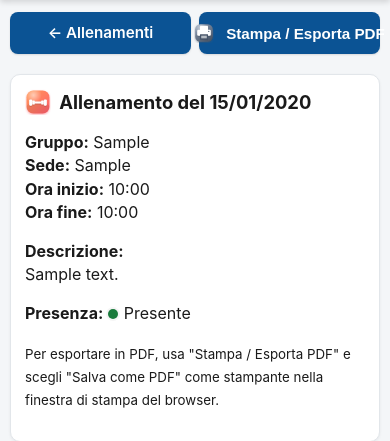
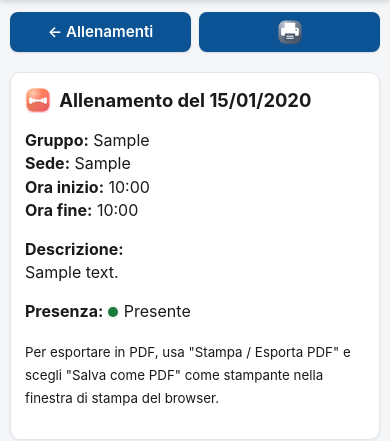
Before and after one commit to claudioaghito/swim_team, a Flask app: page /atleta/allenamenti/1 in a window 390 px wide. Shown: the part 131-572 px from the top of the page. Run offline with Flask 3, Linux system fonts and the light colour scheme; a user stored in the database is signed in; tables that the repository leaves empty hold one stand-in row (values such as "Sample post").

Commit message:
Pulsanti Stampa/Esporta PDF solo icona; icone piu' grandi nei pulsanti senza ingrandire i pulsanti; corretto testo che usciva dal riquadro
- Pulsanti "Stampa" / "Stampa / Esporta PDF" ora solo icona, con tooltip
  (stesso trattamento di Modifica/Salva/Apri/Elimina)
- Icone dentro i pulsanti ingrandite (20px -> 26px) compensando con meno
  padding, cosi' il rettangolo del pulsante resta della stessa dimensione
  di prima
- Su mobile, le etichette lunghe nella barra comandi (es. "Movimenti
  contabili", "Archivio (passati)") ora vanno a capo dentro il pulsante
  invece di uscire dal riquadro blu

Co-Authored-By: Claude Sonnet 5 <noreply@anthropic.com>

```diff
--- a/static/css/style.css
+++ b/static/css/style.css
@@ -178,7 +178,7 @@ h3 { font-size: 1.05em; margin-top: 0; color: var(--blue-dark); }
     background: var(--btn-bg);
     color: white;
     border: none;
-    padding: 10px 18px;
+    padding: 7px 15px;
     border-radius: 8px;
     text-decoration: none;
     cursor: pointer;
@@ -191,6 +191,7 @@ h3 { font-size: 1.05em; margin-top: 0; color: var(--blue-dark); }
     transition: background-color 0.15s ease, transform 0.05s ease, box-shadow 0.15s ease;
     box-shadow: 0 1px 2px rgba(0,0,0,0.12);
 }
+.btn .icon, button .icon { width: 26px; height: 26px; margin-right: 0; }
 .btn:hover, button:hover { background: var(--btn-bg-hover); box-shadow: 0 2px 6px rgba(0,0,0,0.18); }
 .btn:active, button:active { transform: translateY(1px); }
 .btn:focus-visible, button:focus-visible, input:focus-visible {
@@ -332,6 +333,7 @@ h1 .icon, h2 .icon, h3 .icon { width: 26px; height: 26px; vertical-align: -6px;
     }
     .actions .btn, .actions button, .actions form { justify-content: center; width: 100%; margin: 0; }
     .actions form button { width: 100%; margin-top: 0; }
+    .actions .btn, .actions button { white-space: normal; text-align: center; }
 
     .table th, .table td { padding: 8px 6px; font-size: 0.9em; }
 
--- a/templates/admin/dettaglio_allenamento.html
+++ b/templates/admin/dettaglio_allenamento.html
@@ -4,7 +4,7 @@
 <div class="actions no-print">
     <a class="btn" href="{{ url_for('admin.lista_allenamenti') }}">&larr; Allenamenti</a>
     <a class="btn" href="{{ url_for('admin.modifica_allenamento', allenamento_id=allenamento.id) }}" title="Modifica">{{ icon('modifica') }}</a>
-    <button type="button" class="btn" onclick="window.print()">{{ icon('stampa') }} Stampa / Esporta PDF</button>
+    <button type="button" class="btn" onclick="window.print()" title="Stampa / Esporta PDF">{{ icon('stampa') }}</button>
     <form method="POST" action="{{ url_for('admin.elimina_allenamento', allenamento_id=allenamento.id) }}"
           onsubmit="return confirmSubmit(this, 'Eliminare questo allenamento?');" style="display:inline;">
         <button type="submit" class="btn-danger" title="Elimina">{{ icon('elimina') }}</button>
--- a/templates/admin/dettaglio_atleta.html
+++ b/templates/admin/dettaglio_atleta.html
@@ -30,7 +30,7 @@
         {% if atleta.cartellino_file %}
             <img src="{{ url_for('admin.cartellino_atleta', atleta_id=atleta.id) }}" alt="Cartellino" class="cartellino-img" id="cartellino-img">
             <div class="actions no-print">
-                <button type="button" class="btn" onclick="window.print()">{{ icon('stampa') }} Stampa cartellino</button>
+                <button type="button" class="btn" onclick="window.print()" title="Stampa cartellino">{{ icon('stampa') }}</button>
             </div>
         {% else %}
             <p>Nessun cartellino caricato.</p>
--- a/templates/admin/dettaglio_gara.html
+++ b/templates/admin/dettaglio_gara.html
@@ -4,7 +4,7 @@
 <div class="actions no-print">
     <a class="btn" href="{{ url_for('admin.lista_gare') }}">&larr; Tornei</a>
     <a class="btn" href="{{ url_for('admin.modifica_gara', gara_id=gara.id) }}" title="Modifica torneo">{{ icon('modifica') }}</a>
-    <button type="button" class="btn" onclick="window.print()">{{ icon('stampa') }} Stampa / Esporta PDF iscritti</button>
+    <button type="button" class="btn" onclick="window.print()" title="Stampa / Esporta PDF iscritti">{{ icon('stampa') }}</button>
     <form method="POST" action="{{ url_for('admin.elimina_gara', gara_id=gara.id) }}"
           onsubmit="return confirmSubmit(this, 'Eliminare definitivamente il torneo {{ gara.nome }}? Verranno eliminate anche tutte le iscrizioni degli atleti a questo torneo.');" style="display:inline;">
         <button type="submit" class="btn-danger" title="Elimina torneo">{{ icon('elimina') }}</button>
--- a/templates/admin/elenco_formazioni_staffetta.html
+++ b/templates/admin/elenco_formazioni_staffetta.html
@@ -9,7 +9,7 @@
     {% else %}
         <a class="btn" href="{{ url_for('admin.dashboard') }}">&larr; Home</a>
     {% endif %}
-    <button type="button" class="btn" onclick="window.print()">{{ icon('stampa') }} Stampa / Esporta PDF</button>
+    <button type="button" class="btn" onclick="window.print()" title="Stampa / Esporta PDF">{{ icon('stampa') }}</button>
     {% if formazioni %}
     <form method="POST" action="{{ url_for('admin.elimina_tutte_formazioni_staffetta') }}"
           onsubmit="return confirmSubmit(this, 'Eliminare TUTTE le formazioni salvate? Operazione non reversibile.');" style="display:inline;">
--- a/templates/admin/statistiche_presenze.html
+++ b/templates/admin/statistiche_presenze.html
@@ -5,7 +5,7 @@
 
 <div class="actions no-print">
     <a class="btn" href="{{ url_for('admin.lista_allenamenti') }}">&larr; Allenamenti</a>
-    <button type="button" class="btn" onclick="window.print()">{{ icon('stampa') }} Stampa / Esporta PDF</button>
+    <button type="button" class="btn" onclick="window.print()" title="Stampa / Esporta PDF">{{ icon('stampa') }}</button>
 </div>
 
 <p><small>Percentuale di presenza calcolata sugli allenamenti gia' svolti (totale: {{ totale_allenamenti }}).</small></p>
--- a/templates/athlete/dettaglio_allenamento.html
+++ b/templates/athlete/dettaglio_allenamento.html
@@ -3,7 +3,7 @@
 {% block content %}
 <div class="actions no-print">
     <a class="btn" href="{{ url_for('athlete.lista_allenamenti') }}">&larr; Allenamenti</a>
-    <button type="button" class="btn" onclick="window.print()">{{ icon('stampa') }} Stampa / Esporta PDF</button>
+    <button type="button" class="btn" onclick="window.print()" title="Stampa / Esporta PDF">{{ icon('stampa') }}</button>
 </div>
 
 <div class="card">
--- a/templates/athlete/documenti.html
+++ b/templates/athlete/documenti.html
@@ -14,7 +14,7 @@
         {% if current_user.cartellino_file %}
             <img src="{{ url_for('athlete.cartellino') }}" alt="Cartellino" class="cartellino-img" id="cartellino-img">
             <div class="actions no-print">
-                <button type="button" class="btn" onclick="window.print()">{{ icon('stampa') }} Stampa cartellino</button>
+                <button type="button" class="btn" onclick="window.print()" title="Stampa cartellino">{{ icon('stampa') }}</button>
             </div>
         {% else %}
             <p>Nessun cartellino caricato. Contatta l'amministratore.</p>
```
